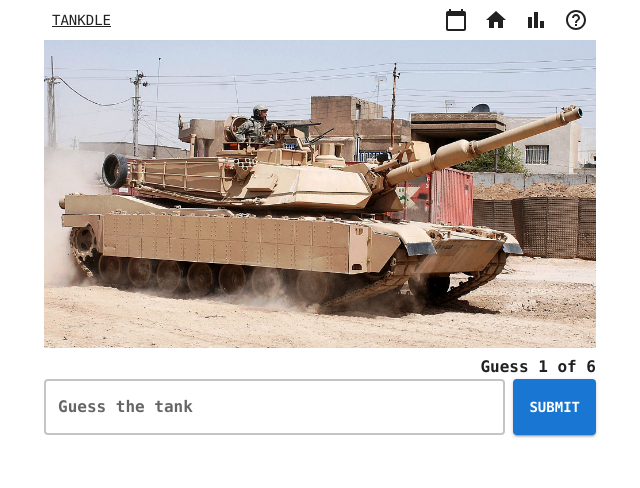
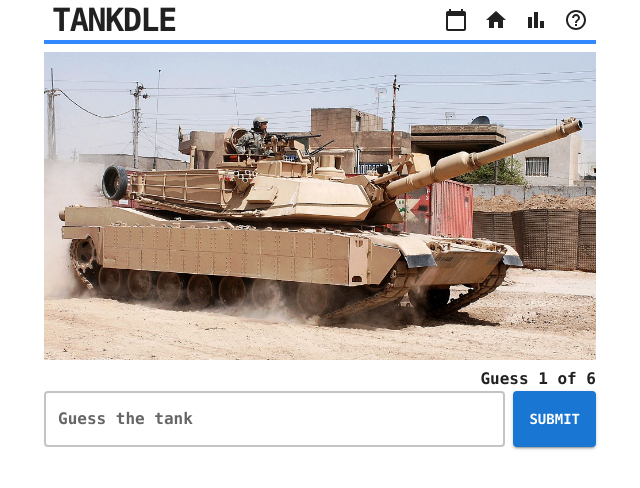
Before and after one commit to evanderh/tankdle, a React (Vite) app: page / in a window 1280 px wide. Shown: the top 488 px of the page, without its empty margins (320-960 px from the left). Built offline with nearby package versions, Linux system fonts and the light colour scheme.

Commit message:
style header

```diff
--- a/src/components/Game.tsx
+++ b/src/components/Game.tsx
@@ -1,6 +1,4 @@
 import { useState } from 'react';
-import { Link as RouterLink } from 'react-router-dom';
-import { Link as MuiLink } from '@mui/material';
 
 import ImageDisplay from './ImageDisplay';
 import TankInput from './TankInput';
--- a/src/components/GuessTile.tsx
+++ b/src/components/GuessTile.tsx
@@ -1,7 +1,18 @@
 import { Grid2, Paper, Typography, useMediaQuery } from "@mui/material";
+import KeyboardArrowUpIcon from '@mui/icons-material/KeyboardArrowUp';
+import KeyboardArrowDownIcon from '@mui/icons-material/KeyboardArrowDown';
 import { Tank } from "../core/types";
-import GuessTileBody from "./GuessTileBody";
 import { countryCode } from "../core/tanks";
+
+function getFieldValue(tank: Tank, field: keyof(Tank)) {
+  switch (field) {
+    case 'range':
+    case 'speed':
+      return tank[field].mi;
+    default:
+      return tank[field];
+  }
+}
 
 function getTileLabel(field: keyof(Tank)) {
   switch (field) {
@@ -17,6 +28,29 @@ function getTileLabel(field: keyof(Tank)) {
       return 'Top Speed:';
     default:
       return '';
+  }
+}
+
+function getFieldUnits(field: keyof Tank) {
+  switch (field) {
+    case 'mass':
+      return ' t';
+    case 'engine':
+      return ' hp';
+    case 'range':
+      return ' mi';
+    case 'speed':
+      return ' mph';
+    default:
+      return '';
+  }
+}
+
+function getIndicator<T>(guessValue: T, correctValue: T) {
+  if (guessValue > correctValue) {
+    return <KeyboardArrowDownIcon sx={{ verticalAlign: 'middle' }} />;
+  } else if (guessValue < correctValue) {
+    return <KeyboardArrowUpIcon sx={{ verticalAlign: 'middle' }} />;
   }
 }
 
@@ -47,9 +81,11 @@ interface Props {
 
 const GuessTile = ({ field, guess, correct }: Props) => {
   const isDarkMode = useMediaQuery('(prefers-color-scheme: dark)');
+  const guessValue = getFieldValue(guess, field);
+  const correctValue = getFieldValue(correct, field);
 
   let backgroundColor = 'default';
-  if (guess[field] === correct[field]) {
+  if (guessValue === correctValue) {
     backgroundColor = '#385';
   } else if (isCloseGuess(guess, correct, field)) {
     backgroundColor = '#ba2';
@@ -59,7 +95,7 @@ const GuessTile = ({ field, guess, correct }: Props) => {
     <Grid2 size={{ xs: 6, sm: 3 }}>
       <Paper
         sx={{
-          height: { xs: '56px', sm: '72px' },
+          height: { xs: '64px', sm: '72px' },
           display: 'flex',
           flexDirection: 'column',
           justifyContent: 'center',
@@ -76,17 +112,25 @@ const GuessTile = ({ field, guess, correct }: Props) => {
           field === 'origin'
           ?
           <img
-            src={`flags/${countryCode[guess[field]]}.png`}
+            src={`flags/${countryCode[guess['origin']]}.png`}
             height="48"
-            alt={guess[field]}
+            alt={guess['origin']}
             style={{ border: `1px solid ${isDarkMode ? 'white' : 'black'}` }}
           />
           :
-          <GuessTileBody
-            field={field}
-            guess={guess}
-            correct={correct}
-          />
+          <Typography
+            sx={{
+              fontSize: { xs: '1.2rem', sm: '1.4rem' },
+              lineHeight: { xs: '1.2rem', sm: '1.4rem' },
+              fontWeight: 'bold',
+            }}
+          >
+            {guessValue}
+            {getFieldUnits(field)}
+            {['year', 'count', 'mass', 'engine', 'range', 'speed'].includes(field) &&
+              getIndicator(guessValue, correctValue)
+            }
+          </Typography>
         }
       </Paper>
     </Grid2>
--- a/src/components/GuessTileBody.tsx
+++ /dev/null
@@ -1,67 +0,0 @@
-import { Typography } from "@mui/material";
-import KeyboardArrowUpIcon from '@mui/icons-material/KeyboardArrowUp';
-import KeyboardArrowDownIcon from '@mui/icons-material/KeyboardArrowDown';
-import { Tank } from "../core/types";
-
-function getFieldValue(tank: Tank, field: keyof(Tank)) {
-  switch (field) {
-    case 'range':
-    case 'speed':
-      return tank[field].mi;
-
-    default:
-      return tank[field];
-  }
-}
-
-function getFieldUnits(field: keyof Tank) {
-  switch (field) {
-    case 'mass':
-      return ' t';
-    case 'engine':
-      return ' hp';
-    case 'range':
-      return ' mi';
-    case 'speed':
-      return ' mph';
-    default:
-      return '';
-  }
-}
-
-function getIndicator<T>(guessValue: T, correctValue: T) {
-  if (guessValue > correctValue) {
-    return <KeyboardArrowDownIcon sx={{ verticalAlign: 'middle' }} />;
-  } else if (guessValue < correctValue) {
-    return <KeyboardArrowUpIcon sx={{ verticalAlign: 'middle' }} />;
-  }
-}
-
-interface Props {
-  field: keyof(Tank),
-  guess: Tank,
-  correct: Tank,
-}
-
-const GuessTileBody = ({ field, guess, correct }: Props) => {
-  const guessValue = getFieldValue(guess, field);
-  const correctValue = getFieldValue(correct, field);
-
-  return (
-    <Typography
-      sx={{
-        fontSize: { xs: '1.2rem', sm: '1.4rem' },
-        lineHeight: { xs: '1.2rem', sm: '1.4rem' },
-        fontWeight: 'bold',
-      }}
-    >
-      {guessValue}
-      {getFieldUnits(field)}
-      {['year', 'count', 'mass', 'engine', 'range', 'speed'].includes(field) &&
-        getIndicator(guessValue, correctValue)
-      }
-    </Typography>
-  );
-}
-
-export default GuessTileBody;
--- a/src/components/Header.tsx
+++ b/src/components/Header.tsx
@@ -1,26 +1,38 @@
+import { Link } from 'react-router-dom';
 import Button from '@mui/material/Button';
 import HomeIcon from '@mui/icons-material/Home';
 import CalendarTodayIcon from '@mui/icons-material/CalendarToday';
 import BarChartIcon from '@mui/icons-material/BarChart';
 import HelpOutlineIcon from '@mui/icons-material/HelpOutline';
-import { Link } from 'react-router-dom';
-import { Box, IconButton, Stack } from '@mui/material';
+import { IconButton, Stack } from '@mui/material';
 
 const Header = () => {
   return (
-    <Stack direction="row">
+    <Stack
+      direction="row"
+      sx={{
+        borderBottom: '4px solid #38f',
+        marginBottom: '0.5em',
+        padding: '0'
+      }}
+    >
       <Button
         color="inherit"
         component={Link}
         to="/"
-        sx={{ textDecoration: 'underline' }}
+        sx={{
+          fontSize: '2em',
+          lineHeight: '1em',
+          letterSpacing: '-0.05em',
+          fontWeight: 'bold',
+          padding: '0 0.25em',
+        }}
       >
         Tankdle
       </Button>
 
       <div style={{ flexGrow: 1 }}></div>
 
-      <Box>
       <IconButton color="inherit" component={Link} to="/calendar">
         <CalendarTodayIcon />
       </IconButton>
@@ -33,7 +45,6 @@ const Header = () => {
       <IconButton color="inherit" component={Link} to="/help">
         <HelpOutlineIcon />
       </IconButton>
-      </Box>
     </Stack>
   );
 };
```
Lines whose indentation alone changed are shown as unchanged.
